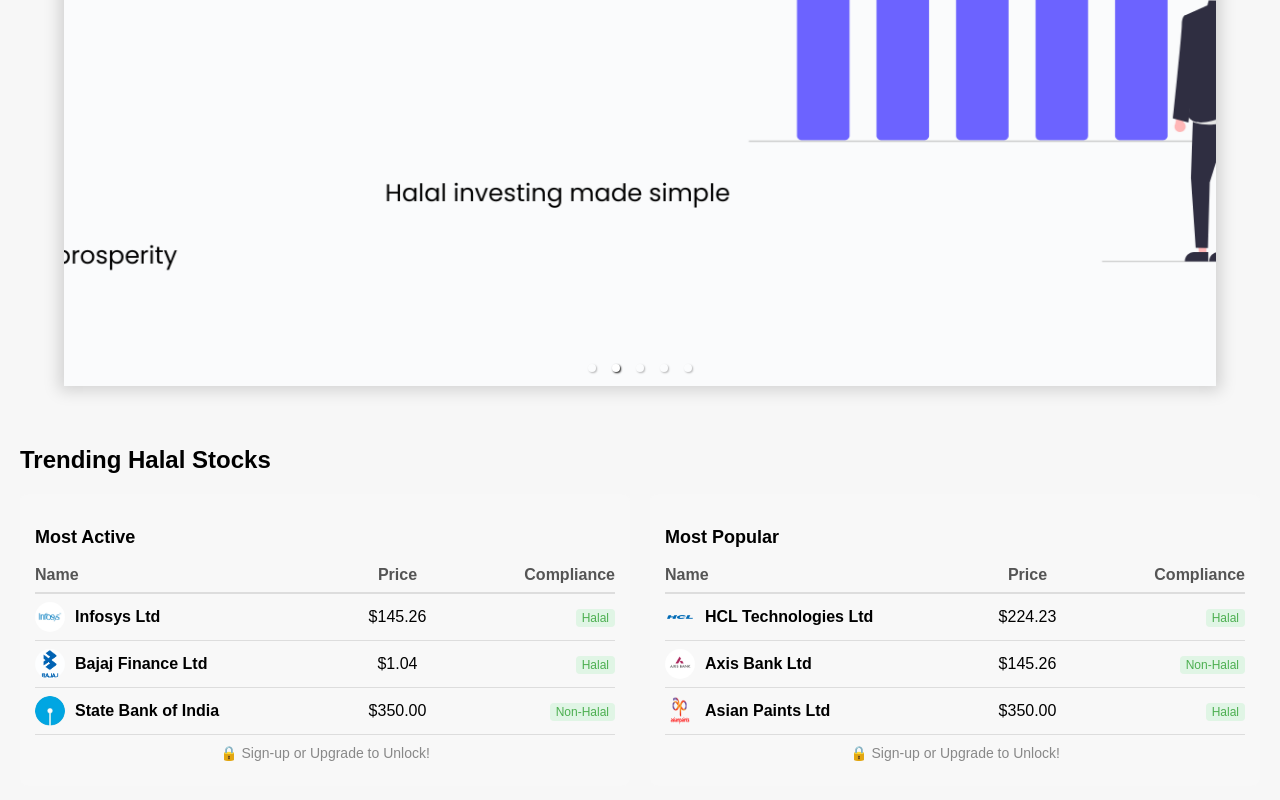
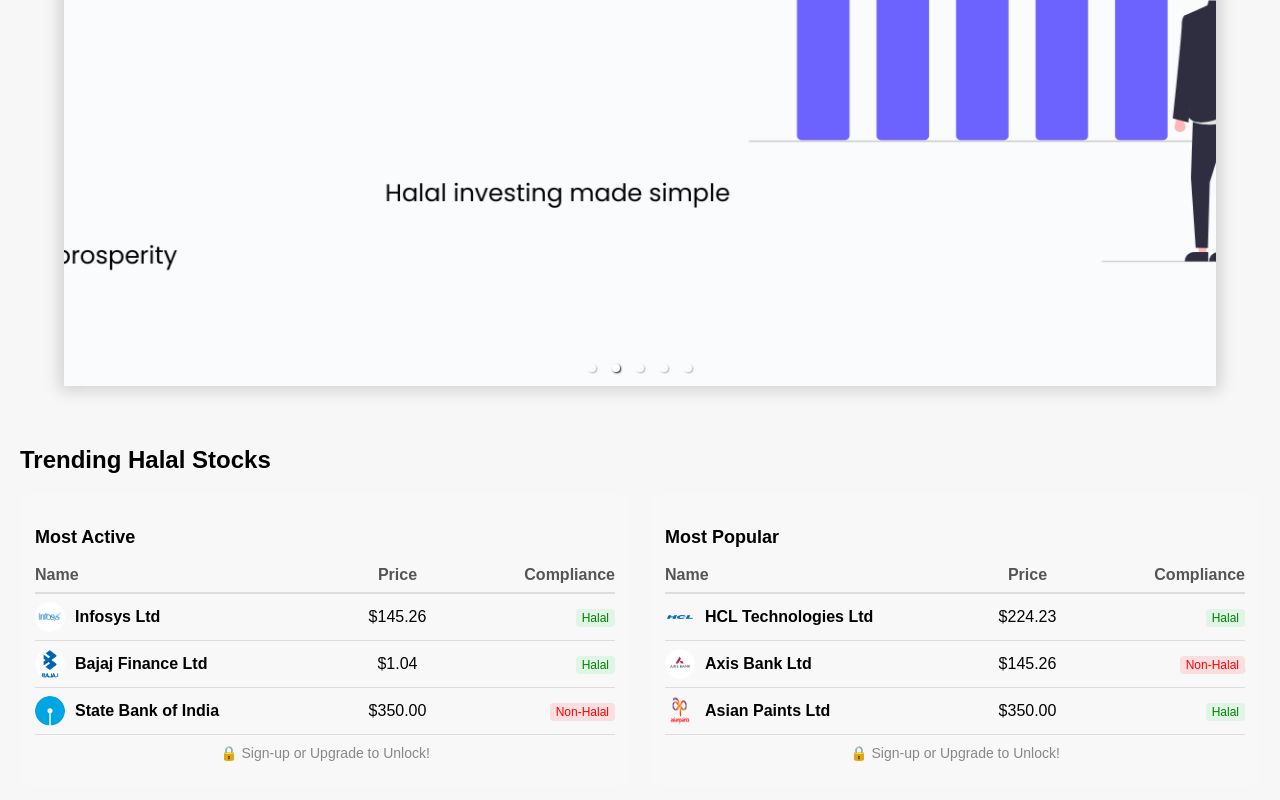
Before and after one commit to MOULI-ZANGROUPS/practice, a React (Create React App) app in the folder frontend/: page / in a window 1280 px wide. Shown: the part 372-1172 px from the top of the page. Built offline with nearby package versions, Linux system fonts and the light colour scheme.

Commit message:
Update Design.js

```diff
--- a/frontend/src/components/Design.js
+++ b/frontend/src/components/Design.js
@@ -49,9 +49,12 @@
 
  const renderComplianceBadge = (isHalal) => {
   const badgeClass = isHalal ? 'compliance-badge-halal' : 'compliance-badge-non-halal';
-  return <span className={`compliance-badge ${badgeClass}`}>{isHalal ? 'Halal' : 'Non-Halal'}</span>;
+  const badgeStyle = {
+    backgroundColor: isHalal ? '#e0f5e5' : 'rgba(255, 0, 0, 0.1)',
+    color: isHalal ? 'green' : 'red',
+  };
+  return <span className={`compliance-badge ${badgeClass}`} style={badgeStyle}>{isHalal ? 'Halal' : 'Non-Halal'}</span>;
 }
-
 
 
   const renderStockRow = (stock) => (
```
